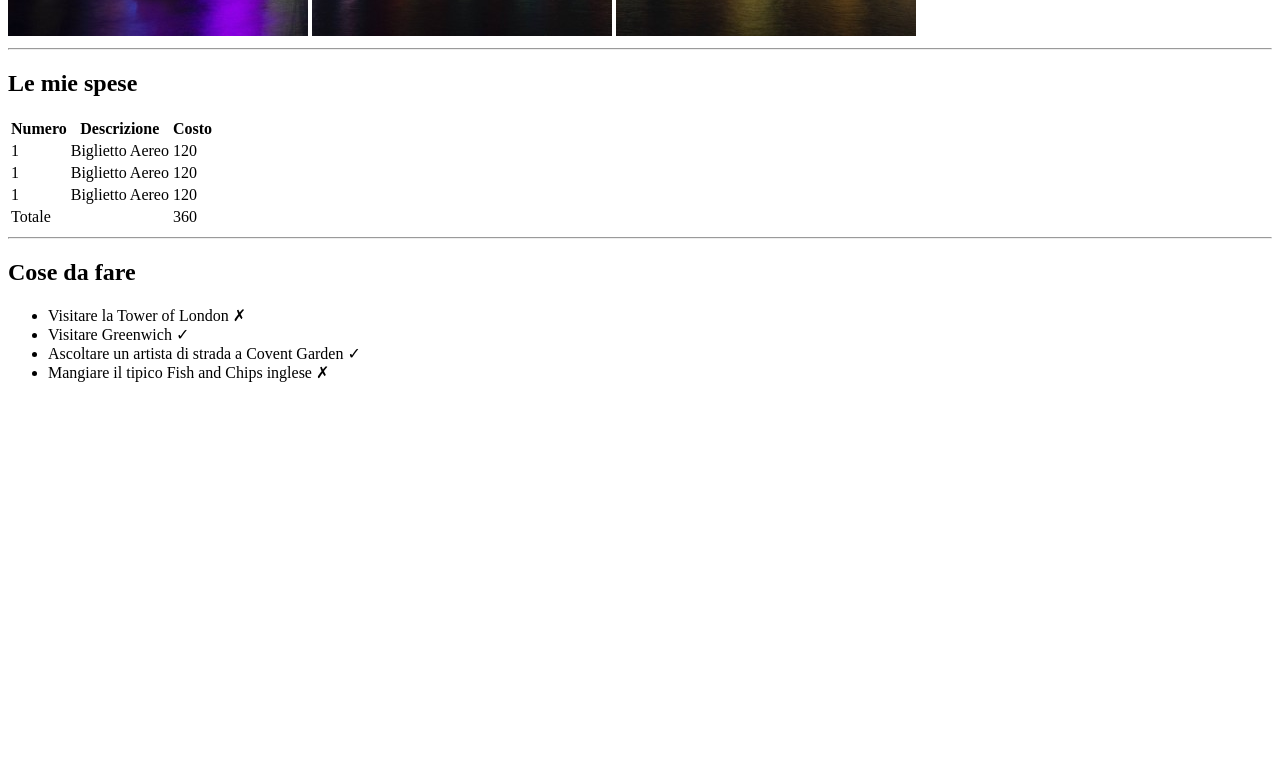
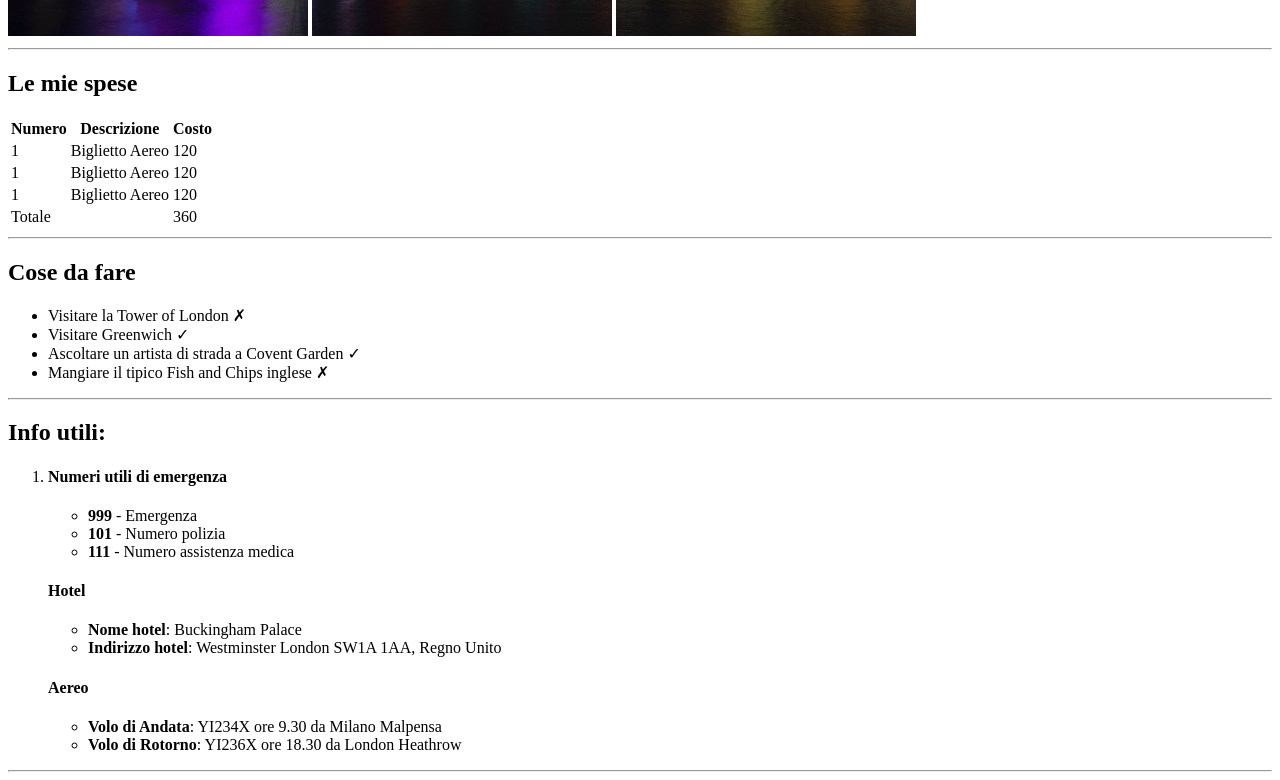
Before and after one commit to LudovicaMassimino/html-london-trip, a plain HTML site: page index.html in a window 1280 px wide. Shown: the part 644-1424 px from the top of the page. Before the commit the page ends 1042 px from the top, so only its background shows below. Drawn offline with Linux system fonts and the light colour scheme.

Commit message:
nested list: ordered, unordered + strong

```diff
--- a/index.html
+++ b/index.html
@@ -64,7 +64,7 @@
     </section>
     <hr>
 
-    <!-- Lista non ordinata -->
+    <!-- Lista non ordinata e simboli -->
     <section>
         <h2>Cose da fare</h2>
         <ul>
@@ -74,6 +74,34 @@
             <li>Mangiare il tipico Fish and Chips inglese &#10007;</li>
         </ul>
     </section>
+    <hr>
+
+    <!-- Lista annidata: ordinata e non ordinata-->
+    <section>
+        <h2>Info utili:</h2>
+        <ol>
+            <li>
+                <h4>Numeri utili di emergenza</h4>
+                <ul>
+                    <li><strong>999</strong> - Emergenza</li>
+                    <li><strong>101</strong> - Numero polizia</li>
+                    <li><strong>111</strong> - Numero assistenza medica</li>
+                </ul>
+                <h4>Hotel</h4>
+                    <ul>
+                        <li><strong>Nome hotel</strong>: Buckingham Palace</li>
+                        <li><strong>Indirizzo hotel</strong>: Westminster London SW1A 1AA, Regno Unito</li>
+                    </ul>
+                <h4>Aereo</h4>
+                <ul>
+                    <li><strong>Volo di Andata</strong>: YI234X ore 9.30 da Milano Malpensa</li>
+                    <li><strong>Volo di Rotorno</strong>: YI236X ore 18.30 da London Heathrow</li>
+                </ul>
+            </li>
+        </ol>
+    </section>
+    <hr>
+
 </main>
 
 </body>
```
